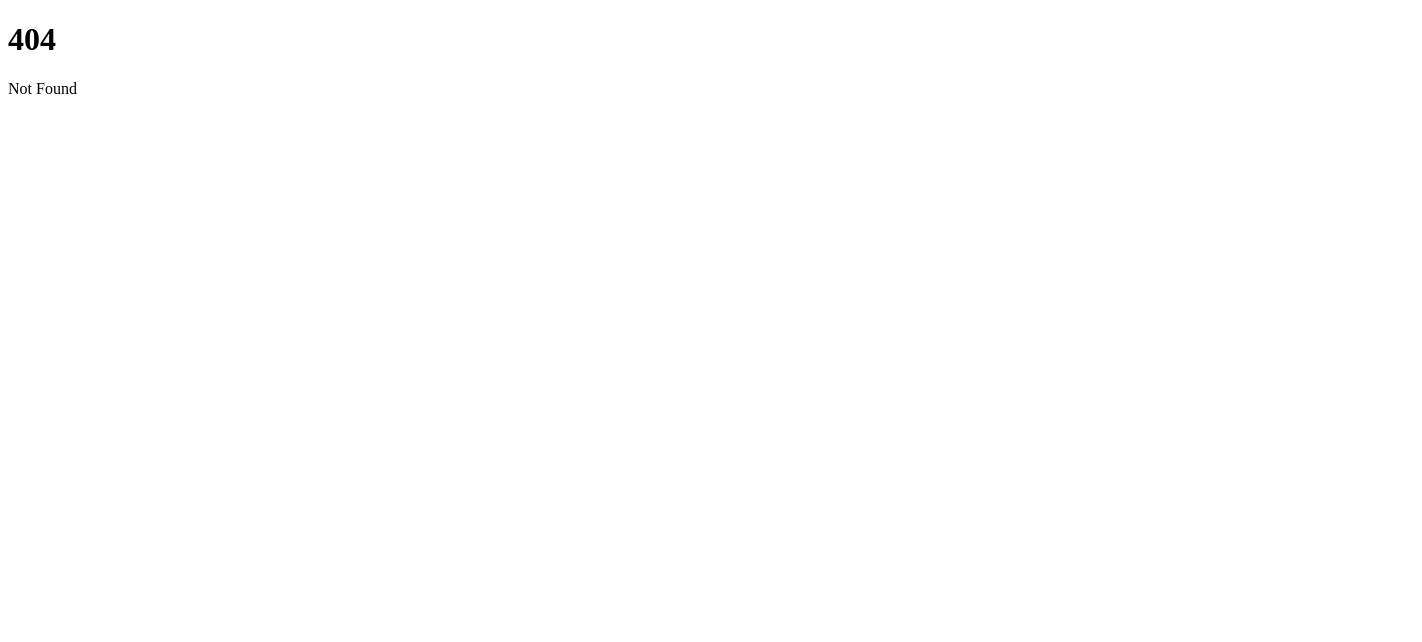
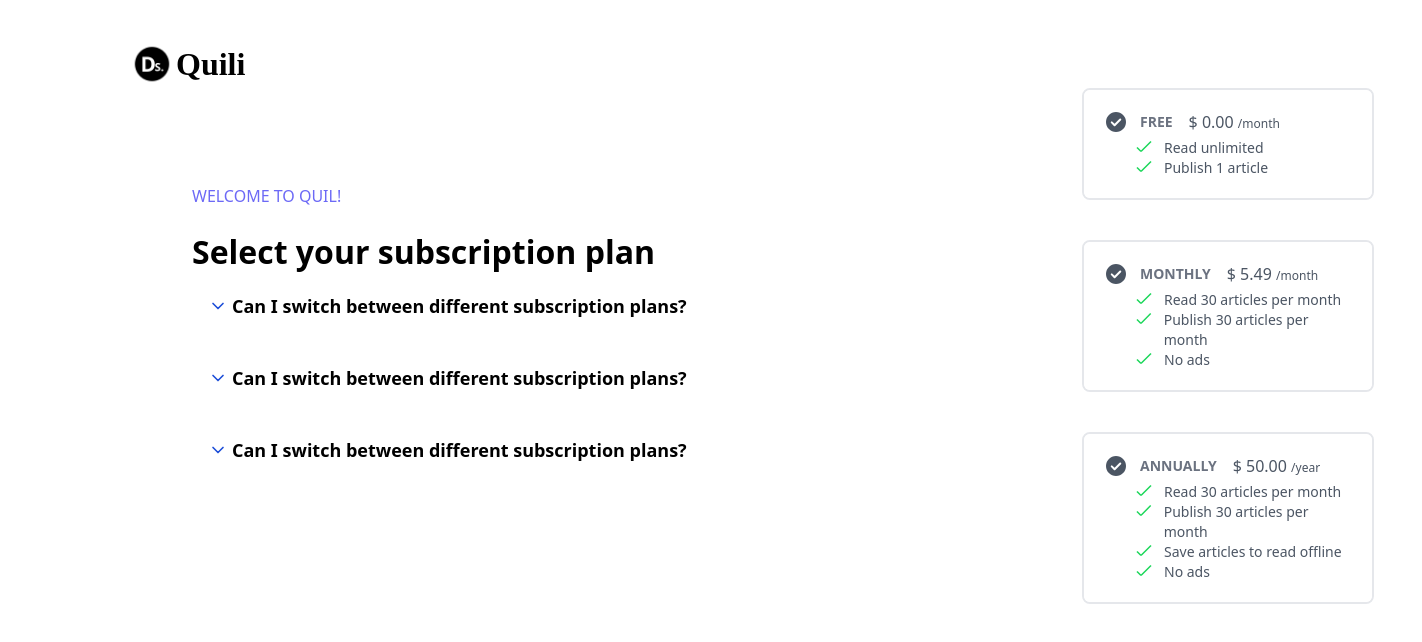
Before and after one commit to VopperCommunity/vopper-shares, a SvelteKit app: page /subscriptions in a window 1280 px wide. Before the commit this address had no page. Shown: the top 642 px of the page, 1422 px wide, since content can reach past the window. Built offline with nearby package versions, Linux system fonts and the light colour scheme.

Commit message:
created folder components and respective components for page Subscriptions, and put navbar in a component too

```diff
--- /dev/null
+++ b/src/components/navbar/Navbar.svelte
@@ -0,0 +1,50 @@
+<script>
+  import "../../app.css";
+  import "../../landing.styles.css";
+  import favicon from "$lib/images/devshares.png";
+</script>
+
+<header>
+  <nav class="container flex items-center justify-between">
+    <div class="w-68 py-3 flex items-center">
+      <img src={favicon} alt="" class="w-16 h-16" />
+      <h2 class="hidden sm:block text-3xl font-semibold font-serif">
+        Dev Shares
+      </h2>
+      <div class="px-5">
+        <ul
+          class="hidden lg:flex items-center space-x-6 text-base text-gray-600"
+        >
+          <li>
+            <a href="" class="hover:text-black ease-linear duration-200"
+              >¿Como funciona?</a
+            >
+          </li>
+          <li>
+            <a
+              href="/subscriptions"
+              class="hover:text-black ease-linear duration-200">Planes</a
+            >
+          </li>
+          <li>
+            <a href="" class="hover:text-black ease-linear duration-200"
+              >Preguntas Frecuentes</a
+            >
+          </li>
+        </ul>
+      </div>
+    </div>
+    <div>
+      <a
+        href=""
+        class="px-4 py-3 border rounded-xl capitalize text-gray-600 hover:border-black hover:text-black ease-in duration-200"
+        >Iniciar Sesion</a
+      >
+      <a
+        href=""
+        class="px-6 py-3 border rounded-l-xl rounded-tr-xl capitalize text-white bg-black hover:opacity-80 ease-in duration-200"
+        >Comenzar</a
+      >
+    </div>
+  </nav>
+</header>
--- /dev/null
+++ b/src/components/subscription/DetailsComponent.svelte
@@ -0,0 +1,32 @@
+<script>
+  export let message;
+  export let title;
+</script>
+
+<details class="mb-3 border-stone-500 p-4 [&_svg]:open:-rotate-180 w-[650px]">
+  <!-- Deshabilitamos el triángulo/flecha predeterminado del summary -->
+  <summary
+    class="flex cursor-pointer list-none items-center gap-1 font-semibold text-lg"
+  >
+    <div>
+      <!-- Agregamos nuestro propio SVG de triángulo/flecha -->
+      <svg
+        class="rotate-0 transform text-blue-700 transition-all duration-300"
+        fill="none"
+        height="20"
+        width="20"
+        stroke="currentColor"
+        stroke-linecap="round"
+        stroke-linejoin="round"
+        stroke-width="2"
+        viewBox="0 0 24 24"
+      >
+        <polyline points="6 9 12 15 18 9"></polyline>
+      </svg>
+    </div>
+    <div>{title}</div>
+  </summary>
+  <p class=" w-[650px] mt-2">
+    {message}
+  </p>
+</details>
--- /dev/null
+++ b/src/components/subscription/PlansComponent.svelte
@@ -0,0 +1,62 @@
+<script>
+  export let title;
+  export let price;
+  export let options = [];
+</script>
+
+<div class="mx-auto max-w-6xl px-12 mb-10 ml-48">
+  <div class="flex flex-wrap gap-3 border-2 rounded-lg">
+    <label class="cursor-pointer">
+      <input id="selected" type="radio" class="peer sr-only" name="pricing" />
+      <div
+        class="w-72 max-w-xl rounded-md bg-white p-5 text-gray-600 ring-2 ring-transparent transition-all hover:shadow peer-checked:text-[#6c69f6] peer-checked:ring-[#6c69f6] peer-checked:ring-offset-2"
+      >
+        <div class="flex flex-col gap-1">
+          <div class="flex items-center">
+            <div>
+              <svg width="24" height="24" viewBox="0 0 24 24"
+                ><path
+                  fill="currentColor"
+                  d="m10.6 13.8l-2.175-2.175q-.275-.275-.675-.275t-.7.3q-.275.275-.275.7q0 .425.275.7L9.9 15.9q.275.275.7.275q.425 0 .7-.275l5.675-5.675q.275-.275.275-.675t-.3-.7q-.275-.275-.7-.275q-.425 0-.7.275ZM12 22q-2.075 0-3.9-.788q-1.825-.787-3.175-2.137q-1.35-1.35-2.137-3.175Q2 14.075 2 12t.788-3.9q.787-1.825 2.137-3.175q1.35-1.35 3.175-2.138Q9.925 2 12 2t3.9.787q1.825.788 3.175 2.138q1.35 1.35 2.137 3.175Q22 9.925 22 12t-.788 3.9q-.787 1.825-2.137 3.175q-1.35 1.35-3.175 2.137Q14.075 22 12 22Z"
+                /></svg
+              >
+            </div>
+            <div class="flex flex-row items-center justify-evenly space-x-4">
+              <p class="ml-3 text-sm font-semibold uppercase text-gray-500">
+                {title}
+              </p>
+              <p class="">
+                {#if title == "Annually"}
+                  $ {price} <span class="text-[12px]">/year</span>
+                {:else}
+                  $ {price} <span class="text-[12px]">/month</span>
+                {/if}
+              </p>
+            </div>
+          </div>
+          <div class="ml-8 block items-end justify-between">
+            {#each Object.entries(options) as [index, option]}
+              <div class="flex">
+                <svg
+                  data-testid="geist-icon"
+                  height="16"
+                  stroke-linejoin="round"
+                  viewBox="0 0 16 16"
+                  width="16"
+                  style="color: #1dd75b;"
+                  ><path
+                    fill-rule="evenodd"
+                    clip-rule="evenodd"
+                    d="M15.5607 3.99999L15.0303 4.53032L6.23744 13.3232C5.55403 14.0066 4.44599 14.0066 3.76257 13.3232L4.2929 12.7929L3.76257 13.3232L0.969676 10.5303L0.439346 9.99999L1.50001 8.93933L2.03034 9.46966L4.82323 12.2626C4.92086 12.3602 5.07915 12.3602 5.17678 12.2626L13.9697 3.46966L14.5 2.93933L15.5607 3.99999Z"
+                    fill="currentColor"
+                  ></path></svg
+                >
+                <p class="text-sm ml-3">{option}</p>
+              </div>
+            {/each}
+          </div>
+        </div>
+      </div>
+    </label>
+  </div>
+</div>
--- a/src/routes/+page.svelte
+++ b/src/routes/+page.svelte
@@ -1,73 +1,46 @@
 <script>
-  import "../app.css";
-  import "../landing.styles.css";
-  import favicon from "$lib/images/devshares.png";
-  import estudio from "$lib/images/estudio_landing.png"
+  import estudio from "$lib/images/estudio_landing.png";
+  import Navbar from "../components/navbar/Navbar.svelte";
 </script>
 
-<header>
-  <nav class="container flex items-center justify-between">
-    <div class="w-68 py-3 flex items-center">
-      <img src={favicon} alt="" class="w-16 h-16" />
-      <h2 class="hidden sm:block text-3xl font-semibold font-serif">
-        Dev Shares
-      </h2>
-      <div class="px-5">
-        <ul
-          class="hidden lg:flex items-center space-x-6 text-base text-gray-600"
-        >
-          <li>
-            <a href="" class="hover:text-black ease-linear duration-200"
-              >¿Como funciona?</a
-            >
-          </li>
-          <li>
-            <a href="" class="hover:text-black ease-linear duration-200"
-              >Planes</a
-            >
-          </li>
-          <li>
-            <a href="" class="hover:text-black ease-linear duration-200"
-              >Preguntas Frecuentes</a
-            >
-          </li>
-        </ul>
-      </div>
-    </div>
-    <div>
-      <a
-        href=""
-        class="px-4 py-3 border rounded-xl capitalize text-gray-600 hover:border-black hover:text-black ease-in duration-200"
-        >Iniciar Sesion</a
-      >
-      <a
-        href=""
-        class="px-6 py-3 border rounded-l-xl rounded-tr-xl capitalize text-white bg-black hover:opacity-80 ease-in duration-200"
-        >Comenzar</a
-      >
-    </div>
-  </nav>
-</header>
+<Navbar />
 
 <section class="relative">
   <div class="container py-20">
     <div class="flex flex-col items-center z-20 md:flex-row">
       <div class="flex flex-col md:flex-row items-center">
         <div class="text-left mb-12 md:w-1/2 md:pr-10 md:text-justify">
-          <p class="leading-relax text-center text-5xl font-serif font-medium md:text-6xl leading-snug mb-4 md:text-left">Comparte para otros, aprende de otros -</p>
+          <p
+            class="leading-relax text-center text-5xl font-serif font-medium md:text-6xl leading-snug mb-4 md:text-left"
+          >
+            Comparte para otros, aprende de otros -
+          </p>
           <div class="pt-10 border-t border-black text-center md:text-left">
-            <p class="mb-10">unete a la comunidad de programadores he interactua con ellos</p>
-            <a href="" class="text-sm px-2 py-3 rounded-t-xl rounded-br-xl bg-orange-300 border border-black">Comenzar a leer</a>
-            <a href="" class="text-sm px-2 py-3 rounded-xl border border-black">Convertirme en autor</a>
+            <p class="mb-10">
+              unete a la comunidad de programadores he interactua con ellos
+            </p>
+            <a
+              href=""
+              class="text-sm px-2 py-3 rounded-t-xl rounded-br-xl bg-orange-300 border border-black"
+              >Comenzar a leer</a
+            >
+            <a href="" class="text-sm px-2 py-3 rounded-xl border border-black"
+              >Convertirme en autor</a
+            >
           </div>
         </div>
         <div class="md:w-1/2">
           <img
-            src={estudio} alt="" class="rounded-tl-2xl rounded-br-2xl w-[600px] pb-4"/>
-            <div class="text-xl bg-purple-100 py-6 rounded-r-xl rounded-bl-xl text-center font-semibold">
-              <p>Escribe, Inspira, Aprende</p>
-              <p class="text-base">⭐⭐⭐⭐⭐</p>
-            </div>
+            src={estudio}
+            alt=""
+            class="rounded-tl-2xl rounded-br-2xl w-[600px] pb-4"
+          />
+          <div
+            class="text-xl bg-purple-100 py-6 rounded-r-xl rounded-bl-xl text-center font-semibold"
+          >
+            <p>Escribe, Inspira, Aprende</p>
+            <p class="text-base">⭐⭐⭐⭐⭐</p>
+          </div>
         </div>
       </div>
     </div>
--- /dev/null
+++ b/src/routes/subscriptions/+page.svelte
@@ -0,0 +1,66 @@
+<script>
+  import Navbar from "../../components/navbar/Navbar.svelte";
+  import devshares from "$lib/images/devshares.png";
+  import Details from "../../components/subscription/DetailsComponent.svelte";
+  import Plans from "../../components/subscription/PlansComponent.svelte";
+
+  let freeOptions = ["Read unlimited", "Publish 1 article"];
+  let monthlyOptions = [
+    "Read 30 articles per month",
+    "Publish 30 articles per month",
+    "No ads",
+  ];
+  let annuallyOptions = [
+    "Read 30 articles per month",
+    "Publish 30 articles per month",
+    "Save articles to read offline",
+    "No ads",
+  ];
+</script>
+
+<!--Remove comment if you want to enable this navbar:
+    <Navbar />
+-->
+<!--General structure-->
+<div class="ml-32 mt-10">
+  <!--Logo and name of the section page-->
+  <div id="name" class="flex items-center">
+    <img
+      src={devshares}
+      alt="devshares"
+      class="flex top-[60px] left-[300px] w-[48px] h-[48px]"
+    />
+    <span class="block font-[Bitter] font-semibold text-[32px]">Quili</span>
+  </div>
+  <!--Messages with question-->
+  <div id="questions" class="flex flex-nowrap">
+    <div class="mt-24 ml-16 w-screen-md h-screen-md">
+      <h3 class="text-[#6c69f6] mb-5">WELCOME TO QUIL!</h3>
+      <h1 class="text-[32px] font-bold">Select your subscription plan</h1>
+
+      <div class="mx-auto">
+        <!-- El truco está en usar el selector avanzado [&_svg]:open:-rotate-180 -->
+        <Details
+          title="Can I switch between different subscription plans?"
+          message="Yes, our platform provides the flexibility for users to switch between different subscription plan."
+        />
+        <Details
+          title="Can I switch between different subscription plans?"
+          message="Yes, our platform provides the flexibility for users to switch between different subscription plan."
+        />
+        <Details
+          title="Can I switch between different subscription plans?"
+          message="Yes, our platform provides the flexibility for users to switch between different subscription plan."
+        />
+      </div>
+    </div>
+    <!--Offers plans with the values -->
+    <div class="flex flex-col">
+      <Plans title="Free" options={freeOptions} price="0.00" />
+      <Plans title="Monthly" options={monthlyOptions} price="5.49" />
+      <Plans title="Annually" options={annuallyOptions} price="50.00" />
+    </div>
+  </div>
+</div>
+
+<!--<Navbar />-->
```
